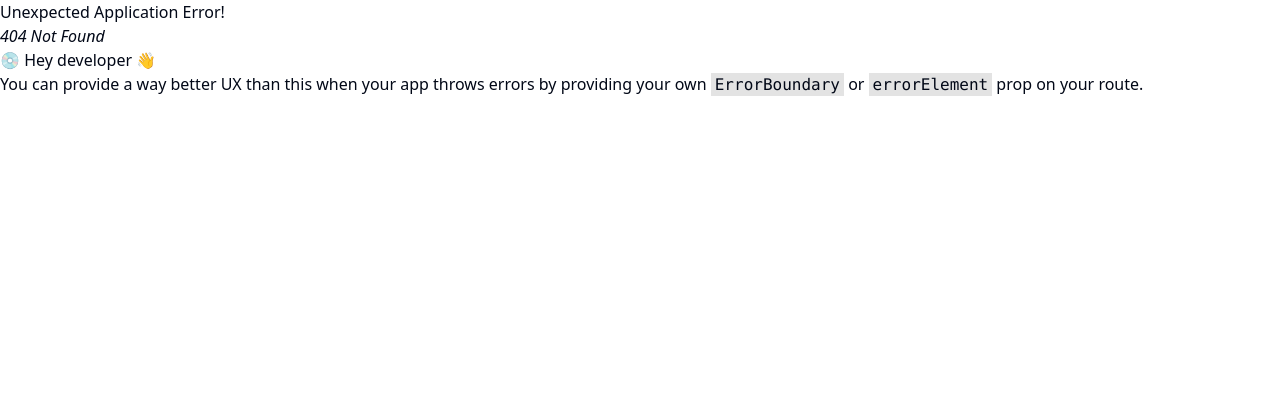
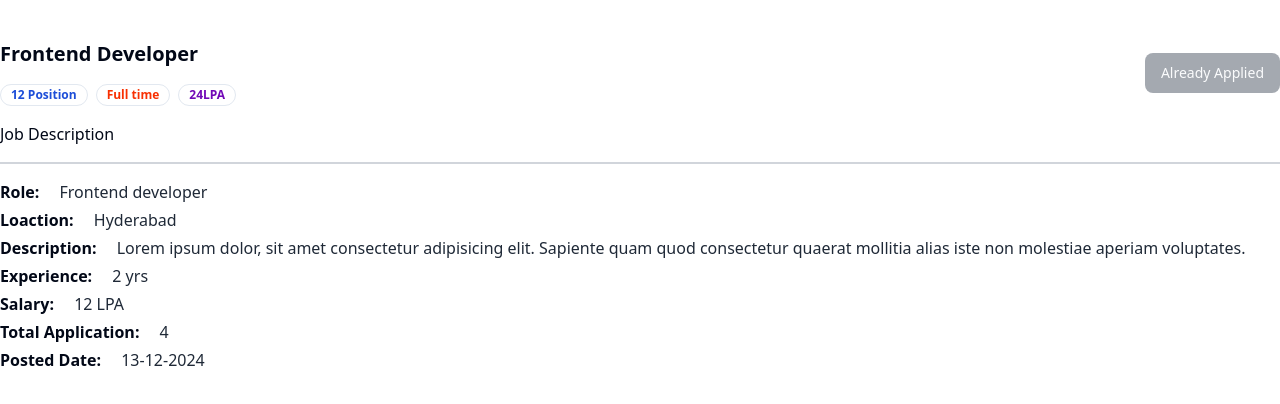
Before and after one commit to AniketJas/job-portal, a React (Vite) app in the folder client/: page /description/1 in a window 1280 px wide. Before the commit this address had no page. Shown: the top 404 px of the page. Built offline with nearby package versions, Linux system fonts and the light colour scheme.

Commit message:
Added job description page for each job

```diff
--- a/client/src/App.jsx
+++ b/client/src/App.jsx
@@ -5,6 +5,7 @@
 import Jobs from "./components/Jobs"
 import Browse from "./components/Browse"
 import Profile from "./components/Profile"
+import JobDescription from "./components/JobDescription"
 
 const appRoutes = createBrowserRouter([
   {
@@ -22,6 +23,10 @@
   {
     path: '/jobs',
     element: <Jobs />
+  },
+  {
+    path: '/description/:id',
+    element: <JobDescription />
   },
   {
     path: '/browse',
--- a/client/src/components/Job.jsx
+++ b/client/src/components/Job.jsx
@@ -2,8 +2,13 @@
 import { Button } from './ui/button'
 import { Avatar, AvatarImage } from './ui/avatar'
 import { Badge } from './ui/badge'
+import { useNavigate } from 'react-router-dom'
 
 const Job = () => {
+
+  const navigate = useNavigate();
+  const jobId = "sakfhvaufvbslhb"
+
   return (
     <div className='p-5 rounded-md shadow-xl bg-white border border-gray-100'>
       <div className='flex items-center justify-between'>
@@ -34,7 +39,7 @@
       </div>
 
       <div className='flex items-center gap-4 mt-4'>
-        <Button variant="outline">Details</Button>
+        <Button onClick={() => navigate(`/description/${jobId}`)} variant="outline">Details</Button>
         <Button className="bg-[#7209b7]">Save For Later</Button>
       </div>
     </div>
--- /dev/null
+++ b/client/src/components/JobDescription.jsx
@@ -0,0 +1,43 @@
+import { Badge } from "./ui/badge"
+import { Button } from "./ui/button"
+
+
+const JobDescription = () => {
+
+  const isApplied = true
+
+  return (
+    <div className="max-w-7xl mx-auto my-10">
+      {/* <Navbar /> */}
+      <div className="flex items-center justify-between">
+        <div>
+          <h1 className="font-bold text-xl">Frontend Developer</h1>
+          <div className='flex items-center gap-2 mt-4'>
+            <Badge className="text-blue-700 font-bold" variant="ghost">12 Position</Badge>
+            <Badge className="text-[#F83002] font-bold" variant="ghost"> Full time</Badge>
+            <Badge className="text-[#7209b7] font-bold" variant="ghost">24LPA</Badge>
+          </div>
+        </div>
+        <Button
+          className={`rounded-lg ${isApplied ? "bg-gray-600 cursor-not-allowed" : "bg-[#7209b7] hover:bg-[#5f32ad] cursor-pointer"}`}
+          disabled={isApplied}>
+          {
+            isApplied ? "Already Applied" : "Apply Now"
+          }
+        </Button>
+      </div>
+      <h1 className="border-b-2 border-b-gray-300 font-medium py-4">Job Description</h1>
+      <div className="my-4">
+        <h1 className="font-bold my-1">Role: <span className="pl-4 font-normal text-gray-800">Frontend developer</span></h1>
+        <h1 className="font-bold my-1">Loaction: <span className="pl-4 font-normal text-gray-800">Hyderabad</span></h1>
+        <h1 className="font-bold my-1">Description: <span className="pl-4 font-normal text-gray-800">Lorem ipsum dolor, sit amet consectetur adipisicing elit. Sapiente quam quod consectetur quaerat mollitia alias iste non molestiae aperiam voluptates.</span></h1>
+        <h1 className="font-bold my-1">Experience: <span className="pl-4 font-normal text-gray-800">2 yrs</span></h1>
+        <h1 className="font-bold my-1">Salary: <span className="pl-4 font-normal text-gray-800">12 LPA</span></h1>
+        <h1 className="font-bold my-1">Total Application: <span className="pl-4 font-normal text-gray-800">4</span></h1>
+        <h1 className="font-bold my-1">Posted Date: <span className="pl-4 font-normal text-gray-800">13-12-2024</span></h1>
+      </div>
+    </div>
+  )
+}
+
+export default JobDescription
```
